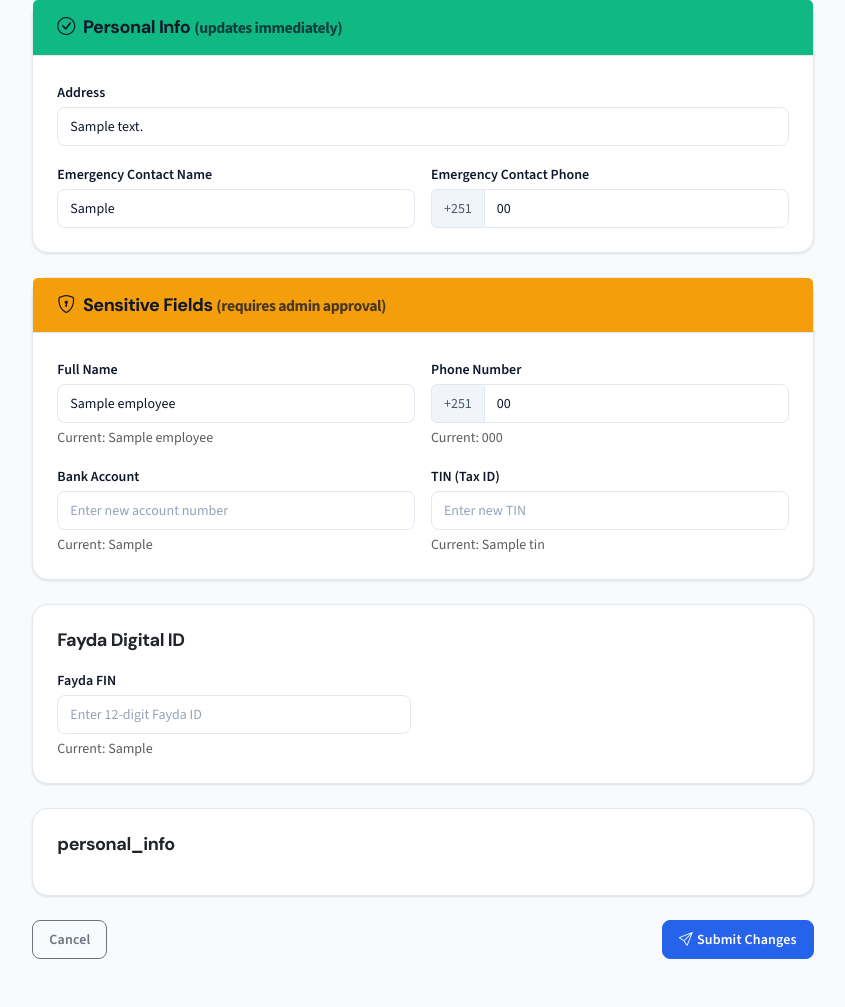
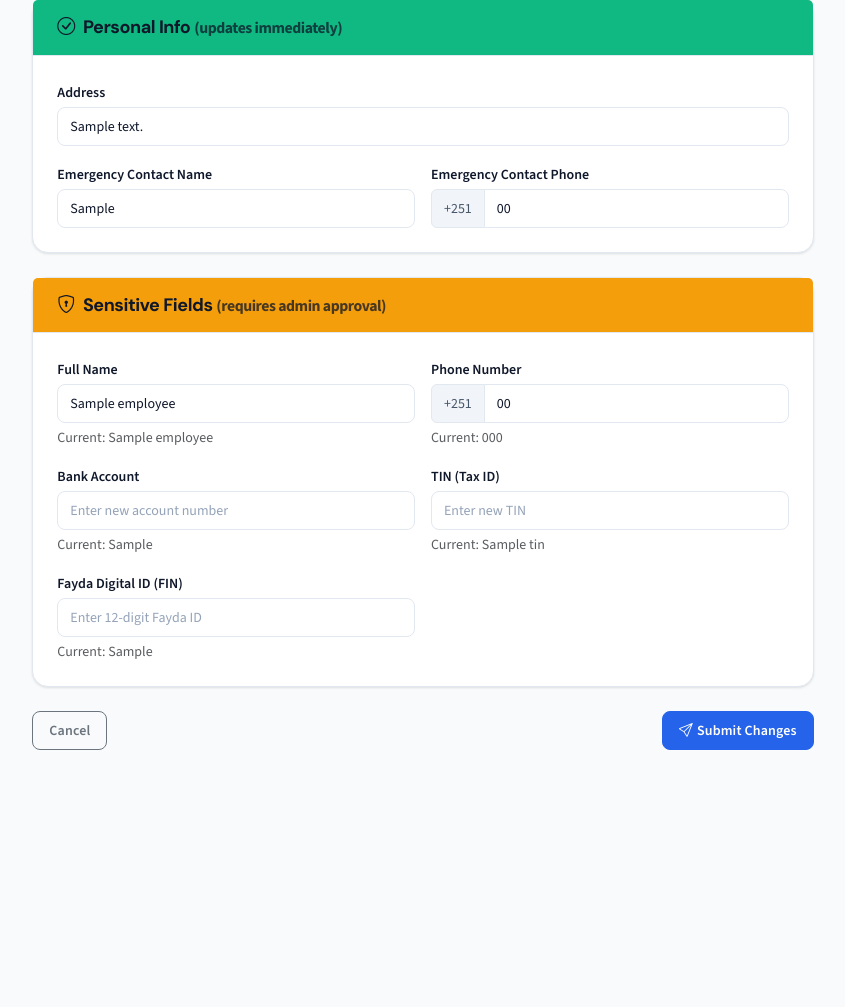
Before and after one commit to vouge2017/ethiopian_payroll_engine, a Python web app: template payroll_engine/templates/employee_portal/edit_profile.html in a window 1280 px wide. Shown: the part 279-1286 px from the top of the page, without its empty margins (217-1062 px from the left). After the commit the page ends 1029 px from the top, so only its background shows below. Run offline with Jinja, Linux system fonts and the light colour scheme; the template is opened without the code that fills it: most values are stand-ins (such as "Sample title", 1, 10 or a date in 2020).

Commit message:
fix: Fayda FIN review cleanup
- Removed empty Personal Info card from edit_profile.html
- Moved Fayda FIN into Sensitive Fields card (next to TIN)
- Removed noisy 'no Fayda FIN' check from proactive issues
  (already handled as HINT in validation pipeline)

```diff
--- a/payroll_engine/services/proactive.py
+++ b/payroll_engine/services/proactive.py
@@ -91,8 +91,6 @@ def prepare_monthly_draft(company_id):
                 issues.append(f"{emp.name}: no bank account")
             if not emp_data['tin']:
                 issues.append(f"{emp.name}: no TIN")
-            if not emp_data['fayda_fin']:
-                issues.append(f"{emp.name}: no Fayda FIN")
 
         except Exception as e:
             logger.error('Failed to calculate payroll for %s: %s', emp.name, e)
--- a/payroll_engine/templates/employee_portal/edit_profile.html
+++ b/payroll_engine/templates/employee_portal/edit_profile.html
@@ -92,31 +92,14 @@
                                        placeholder="Enter new TIN">
                                 <div class="form-text">Current: {{ employee.tin or 'Not set' }}</div>
                             </div>
-                        </div>
-                    </div>
-                </div>
-
-                <div class="card shadow-sm mb-4">
-                    <div class="card-body">
-                        <h5 class="card-title mb-3">Fayda Digital ID</h5>
-                        <div class="row">
                             <div class="col-md-6">
-                                <label class="form-label">Fayda FIN</label>
+                                <label class="form-label">Fayda Digital ID (FIN)</label>
                                 <input type="text" name="fayda_fin" class="form-control"
                                        value=""
                                        placeholder="Enter 12-digit Fayda ID"
                                        maxlength="12" pattern="\d{12}" title="Exactly 12 digits">
                                 <div class="form-text">Current: {{ employee.fayda_fin or 'Not set' }}</div>
                             </div>
-                            <div class="col-md-6"></div>
-                        </div>
-                    </div>
-                </div>
-
-                <div class="card shadow-sm mb-4">
-                    <div class="card-body">
-                        <h5 class="card-title mb-3">{{ _('personal_info') }}</h5>
-                        <div class="row">
                         </div>
                     </div>
                 </div>
```
